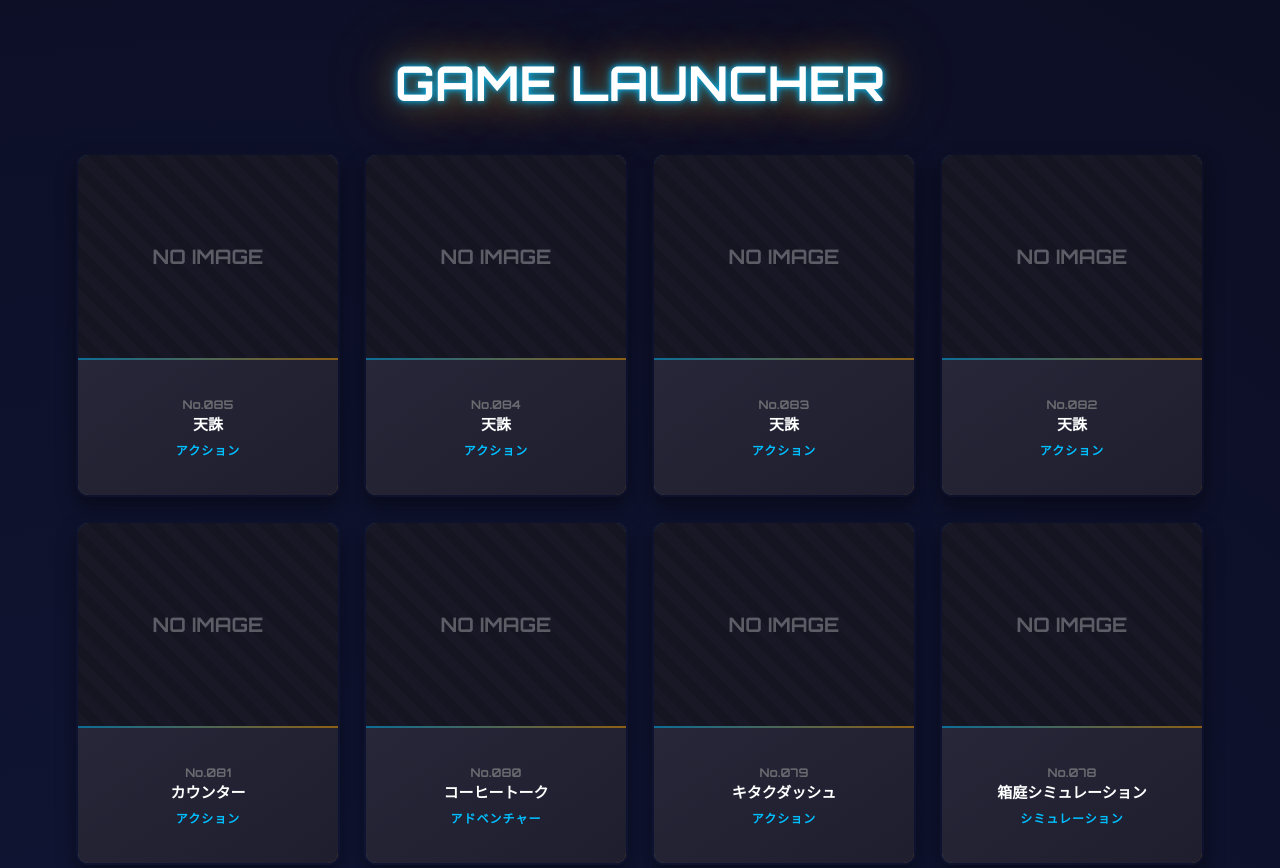
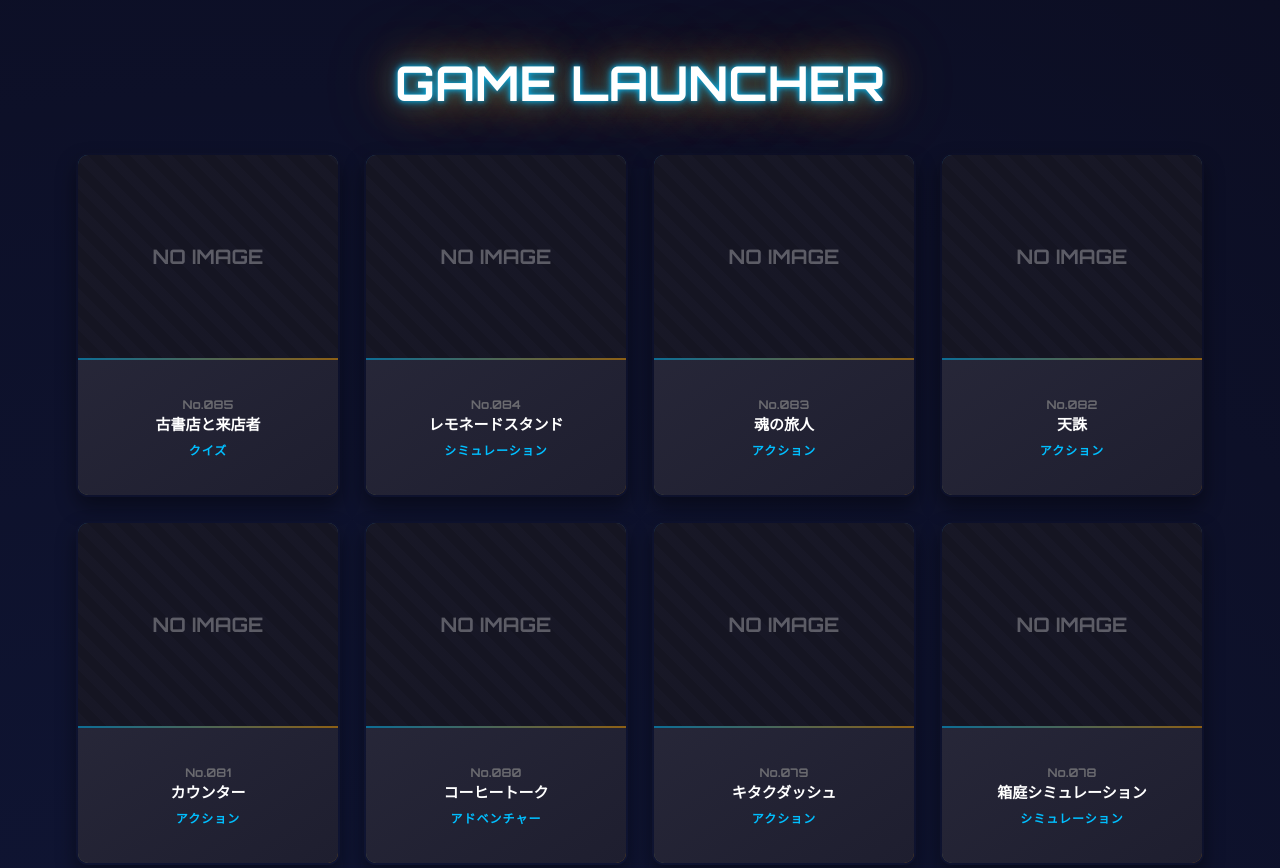
Before and after one commit to titan11111/000-gameluncher, a plain HTML site: page index.html in a window 1280 px wide. Shown: the top 868 px of the page. Drawn offline with Linux system fonts and the light colour scheme.

Commit message:
Update index.html

```diff
--- a/index.html
+++ b/index.html
@@ -247,9 +247,9 @@ const GAMES = [
 { id: 80, title: 'コーヒートーク', category: 'アドベンチャー', url: 'https://titan11111.github.io/080-coffeetalk/' },
 { id: 81, title: 'カウンター', category: 'アクション', url: 'https://titan11111.github.io/081-counter/' },
 { id: 82, title: '天誅', category: 'アクション', url: 'https://titan11111.github.io/082-tenchuuu/' },
-{ id: 83, title: '天誅', category: 'アクション', url: 'https://titan11111.github.io/082-tenchuuu/' },
-{ id: 84, title: '天誅', category: 'アクション', url: 'https://titan11111.github.io/082-tenchuuu/' },
-{ id: 85, title: '天誅', category: 'アクション', url: 'https://titan11111.github.io/082-tenchuuu/' }
+{ id: 83, title: '魂の旅人', category: 'アクション', url: 'https://titan11111.github.io/083-bungaku/' },
+{ id: 84, title: 'レモネードスタンド', category: 'シミュレーション', url: 'https://titan11111.github.io/084-manegement/' },
+{ id: 85, title: '古書店と来店者', category: 'クイズ', url: 'https://titan11111.github.io/085-syoten/' }
 ];
 
 // コンテナ
```
